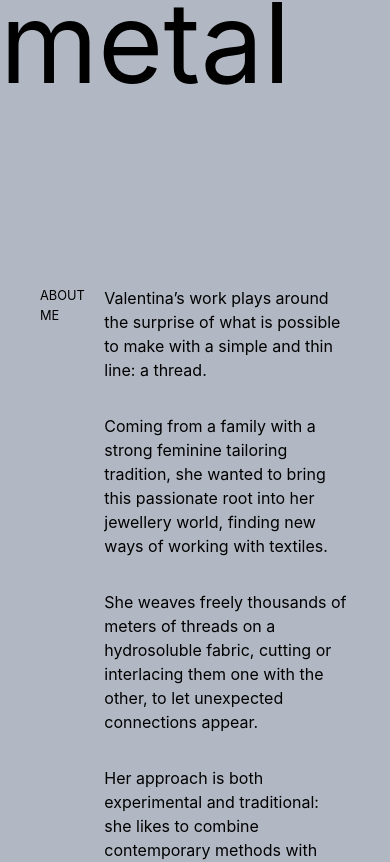
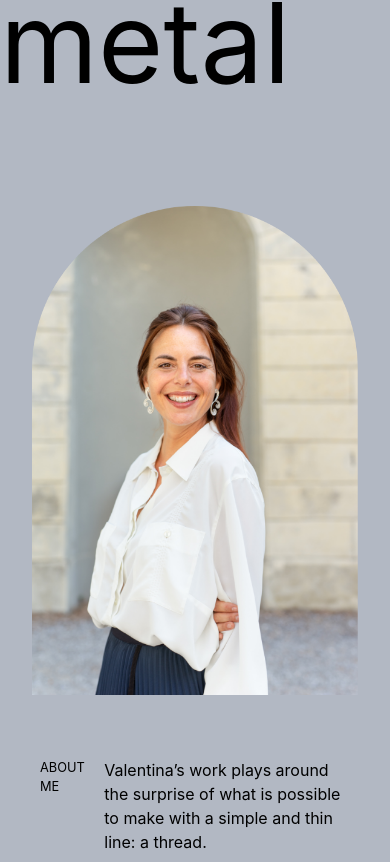
Before and after one commit to yanze-yang/floema, a Next.js app: page /about in a window 390 px wide. Shown: the part 1258-2120 px from the top of the page. Built offline with nearby package versions, Linux system fonts and the light colour scheme.

Commit message:
build the mobile layout

```diff
--- a/pages/about/index.tsx
+++ b/pages/about/index.tsx
@@ -3,31 +3,39 @@ import Navbar from "../../components/Navbar";
 import ContainerMax from "./ContainerMax";
 import styled from "styled-components";
 
-const IntorPosition = styled.div`
+const IntorPosition = styled.div<{
+  alignPosition: "center" | "right" | "left";
+}>`
+  margin: 5rem 0;
   display: flex;
   justify-content: center;
-  width: 100%;
+
+  @media screen and (min-width: 1024px) {
+    margin: 10rem 0;
+    justify-content: ${(props) => props.alignPosition};
+  }
 `;
 
 type IntroProps = {
-  alignPosition: "center" | "right" | "left";
   isLeftImg?: boolean;
+  isBottomImg?: boolean;
   maxWidth: string;
 };
 
 const IntroWrapper = styled.div<IntroProps>`
   display: flex;
-  flex-direction: ${(props) => (props.isLeftImg ? "row-reverse" : "row")};
-  /* justify-content: ${(props) => props.alignPosition};
-   */
-  justify-content: space-between;
-  align-items: flex-start;
-  max-width: ${(props) => props.maxWidth};
-  width: 100%;
-  margin: 10rem 0;
+  flex-direction: ${(props) =>
+    props.isBottomImg ? "column" : "column-reverse"};
+  align-items: center;
+  gap: calc(1rem + 12vw);
 
-  @media screen and (max-width: 1024px) {
-    flex-direction: column;
+  @media screen and (min-width: 1024px) {
+    flex-direction: ${(props) => (props.isLeftImg ? "row-reverse" : "row")};
+    justify-content: space-between;
+    align-items: flex-start;
+    width: 100%;
+    max-width: ${(props) => props.maxWidth};
+    gap: unset;
   }
 `;
 
@@ -50,8 +58,9 @@ const Description = styled.div`
   }
 `;
 
-const IntroImage = styled.div`
+const IntroImage = styled.div<{ padding?: boolean }>`
   max-width: 100%;
+  padding: ${(props) => (props.padding ? "0 2rem" : "")};
 `;
 
 export default function AboutIndex() {
@@ -64,8 +73,8 @@ export default function AboutIndex() {
         <h1 style={{ fontSize: "7rem" }}>
           Creating new dialogues between threads and metal
         </h1>
-        <IntorPosition>
-          <IntroWrapper alignPosition="center" maxWidth="79rem">
+        <IntorPosition alignPosition="center">
+          <IntroWrapper maxWidth="79rem">
             <IntroContent>
               <span>ABOUT ME</span>
               <Description>
@@ -95,7 +104,7 @@ export default function AboutIndex() {
                 </p>
               </Description>
             </IntroContent>
-            <IntroImage>
+            <IntroImage padding>
               <picture>
                 <img src="/intro_img_01.png" alt="image" />
               </picture>
@@ -103,9 +112,8 @@ export default function AboutIndex() {
           </IntroWrapper>
         </IntorPosition>
         <img src="/mockup_img_01.png" alt="" />
-        <IntorPosition>
-          {" "}
-          <IntroWrapper alignPosition="right" maxWidth="105rem">
+        <IntorPosition alignPosition="right">
+          <IntroWrapper maxWidth="105rem" isBottomImg>
             <IntroContent>
               <span>THE BRAND</span>
               <Description>
@@ -143,8 +151,8 @@ export default function AboutIndex() {
           The surprise of what is possible to make with a simple and thin
           thread.
         </h1>
-        <IntorPosition>
-          <IntroWrapper alignPosition="left" isLeftImg maxWidth="94rem">
+        <IntorPosition alignPosition="left">
+          <IntroWrapper isLeftImg maxWidth="94rem">
             <IntroContent>
               <span>JEWELRY CARE</span>
               <Description>
@@ -191,8 +199,8 @@ export default function AboutIndex() {
             </IntroImage>
           </IntroWrapper>
         </IntorPosition>
-        <IntorPosition>
-          <IntroWrapper alignPosition="right" maxWidth="94rem">
+        <IntorPosition alignPosition="right">
+          <IntroWrapper maxWidth="94rem">
             <IntroContent>
               <span>SUSTAINABILITY</span>
               <Description>
@@ -214,7 +222,7 @@ export default function AboutIndex() {
                 </p>
               </Description>
             </IntroContent>
-            <IntroImage>
+            <IntroImage padding>
               <picture>
                 <img src="/intro_img_04.png" alt="image" />
               </picture>
```
